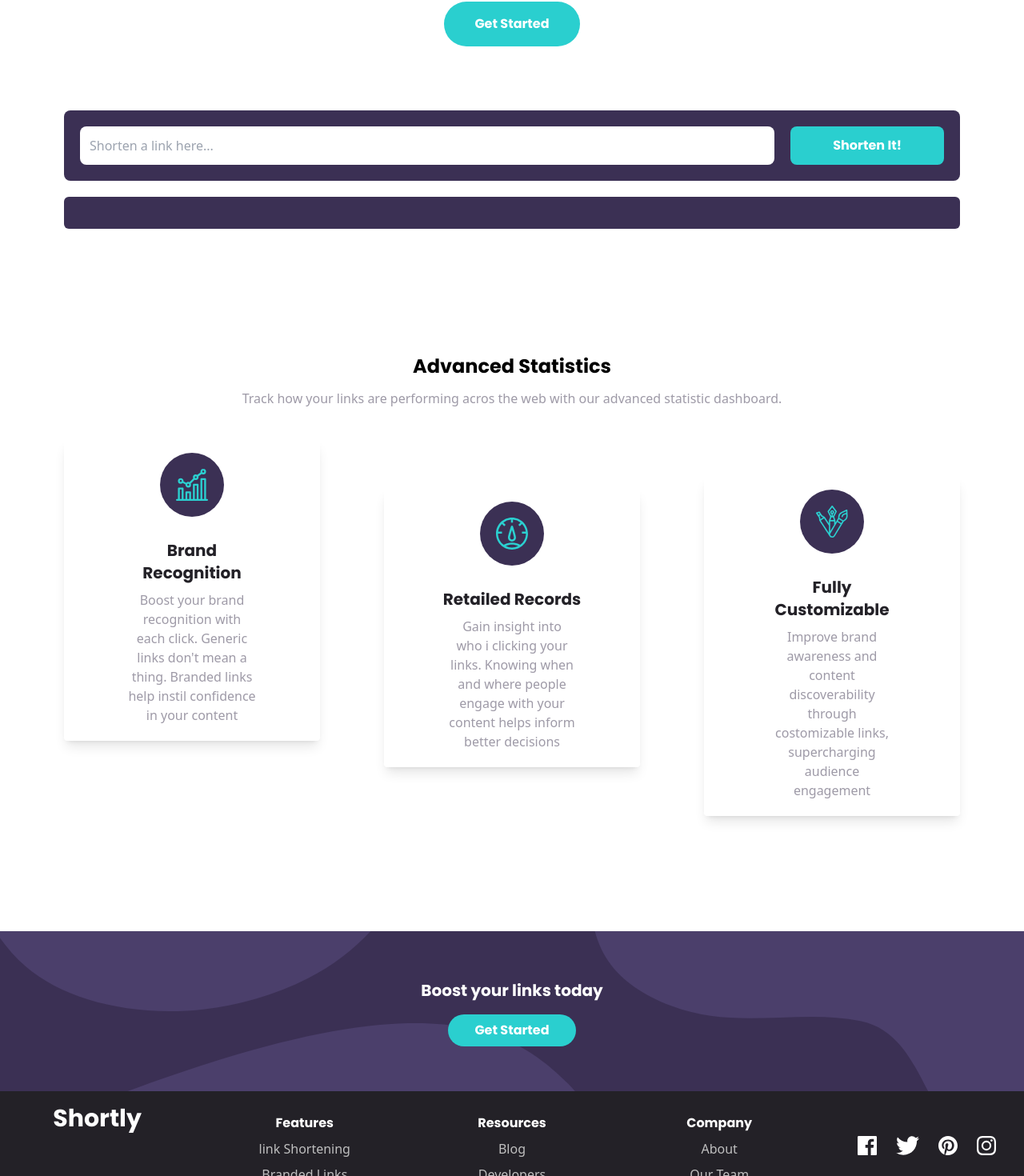
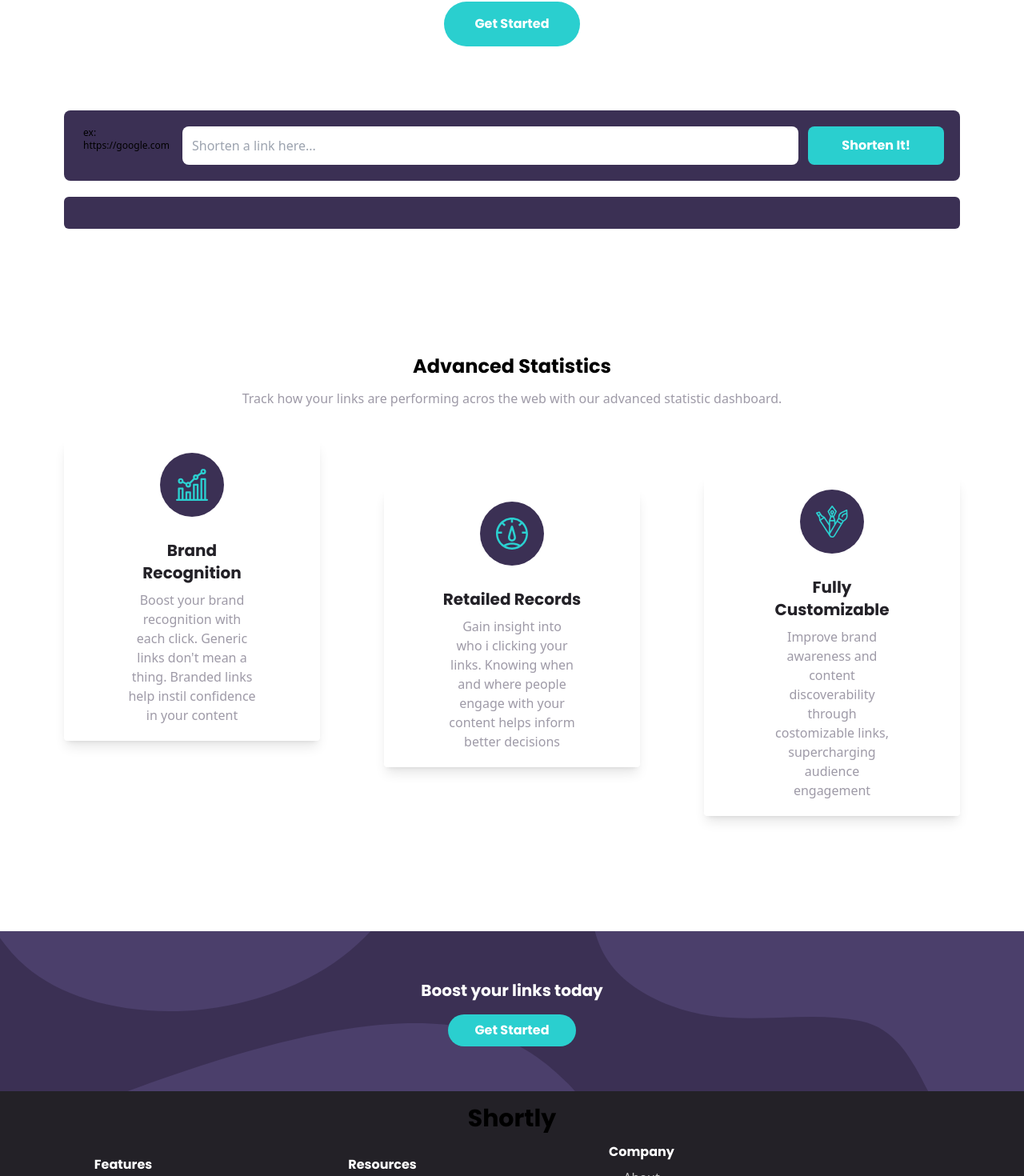
Before and after one commit to Zeddnyx/urlShortly, a React (Vite) app: page / in a window 1280 px wide. Shown: the part 411-1881 px from the top of the page at 80% size. Built offline with nearby package versions, Linux system fonts and the light colour scheme.

Commit message:
fix some issue and ..

```diff
--- a/package.json
+++ b/package.json
@@ -11,8 +11,7 @@
   "dependencies": {
     "aos": "^2.3.4",
     "react": "^18.2.0",
-    "react-dom": "^18.2.0",
-    "react-scroll": "^1.8.9"
+    "react-dom": "^18.2.0"
   },
   "devDependencies": {
     "@types/react": "^18.0.24",
@@ -21,8 +20,6 @@
     "autoprefixer": "^10.4.13",
     "postcss": "^8.4.19",
     "puppeteer": "^19.4.0",
-    "react-icons": "^4.7.1",
-    "react-router-dom": "^6.8.0",
     "tailwindcss": "^3.2.4",
     "vite": "^3.2.3"
   }
--- a/src/page/Footer.jsx
+++ b/src/page/Footer.jsx
@@ -20,8 +20,8 @@ export default function Footer() {
     </div>
 
     <footer className={footer}>
+      <h1 className={footerH1}>Shortly</h1>
       <div className={divFooter}>
-        <h1 className={footerH1}>Shortly</h1>
 
         <ol className={ol}>
           <h3 className={footerH3}>Features</h3>
@@ -64,11 +64,11 @@ const divtextjmg = 'absolute flex flex-col items-center gap-4 font-pop text-cent
 const h1 = 'text-xl text-[#fff]'
 const btn = 'py-2 bg-cyan rounded-full w-40 outline-none text-[#fff]'
 
-const footer = 'py-4 grid text-center bg-veryDarkViolet'
-const divFooter = 'grid gap-4 text-[#fff] xl:grid-cols-5'
+const footer = 'py-4 grid text-center bg-veryDarkViolet w-full'
+const divFooter = 'grid gap-4 text-[#fff] place-items-center justify-center grid-cols-2 md:grid-cols-3 xl:grid-cols-4'
 const footerH1 = 'font-pop text-3xl'
 
 const ol = 'flex flex-col gap-2 my-3'
 const footerH3 = 'font-pop text-md'
 
-const footerSosmed = 'mt-10 flex justify-center gap-6 h-6'
+const footerSosmed = 'mt-10 flex justify-center gap-6 h-6 items-center md:col-span-3'
--- a/src/page/Home.jsx
+++ b/src/page/Home.jsx
@@ -59,10 +59,11 @@ export default function Home() {
     </div>
 
     <form className={form} onSubmit={handleForm}>
+      <span className='text-xs px-1'>ex: https://google.com</span>
       <input className={!user ? `${input}` : `${inputErr}`} onChange={e => setDataInput(e.target.value)}
         name='input' type="text" placeholder='Shorten a link here...'
       />
-      <label className={!user ? `hidden` : `inline text-red`} htmlFor="input">please add a link</label>
+      <label className={!user ? `hidden` : `inline text-red text-xs`} htmlFor="input">please input a link!</label>
       <button className={btnInput} type="submit">Shorten It!</button>
     </form>
 
@@ -82,7 +83,7 @@ const h1 = 'text-3xl text-veryDarkViolet font-pop'
 const p = 'text-sm font-normal text-gray sm:px-12'
 const btn = 'bg-cyan w-[170px] mx-auto py-4 font-pop rounded-full text-[#fff]'
 
-const form = 'mt-20 bg-darkViolet flex flex-col gap-5 p-5 rounded-lg md:flex-row'
+const form = 'mt-20 bg-darkViolet flex flex-col gap-3 p-5 rounded-lg md:flex-row'
 const input = 'p-3 bg-[#fff] text-gray rounded-lg outline-none md:w-full'
 const inputErr = 'p-3 bg-[#fff] text-red border-2 border-red rounded-lg outline-none md:w-full'
 const btnInput = 'bg-cyan text-[#fff] rounded-lg py-3 outline-none font-pop md:w-60'
```
Also changed, not shown: 1 other file (tests, documents, lock files or other folders).
